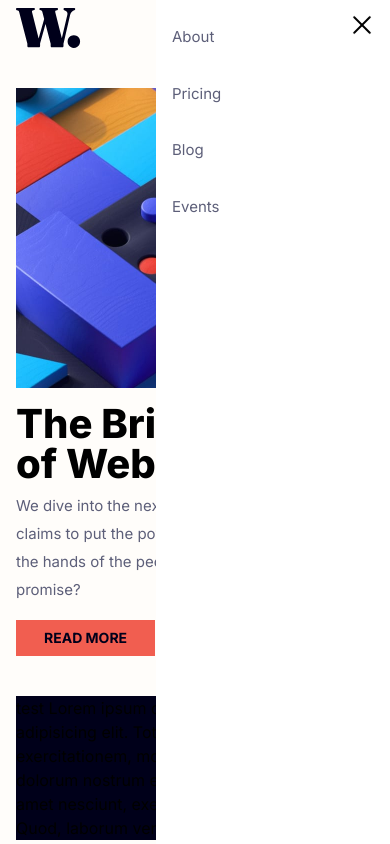
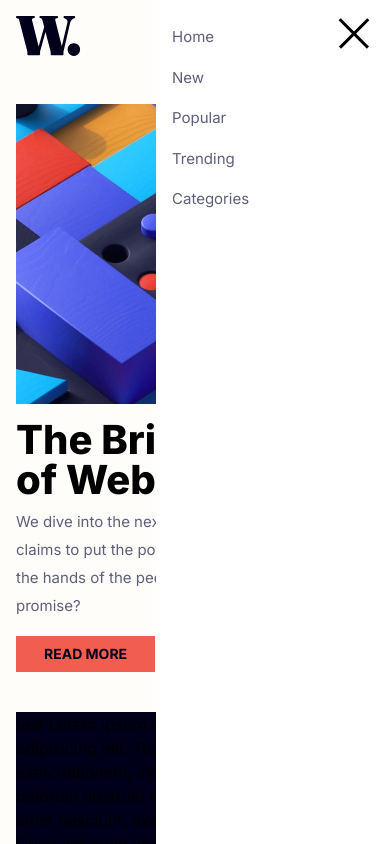
Before and after one commit to Randafrmn/NewsHomepage, a Next.js app: page / in a window 390 px wide. Both pictures are taken after a click on the button 362 px from the left and 25 px from the top of the page. Shown: the top 844 px of the page. Built offline with nearby package versions, Linux system fonts and the light colour scheme.

Commit message:
change navbar

```diff
--- a/components/navbar.tsx
+++ b/components/navbar.tsx
@@ -9,18 +9,18 @@ export default function Navbar() {
 	const [isMobileMenuOpen, setIsMobileMenuOpen] = useState(false);
 
 	function openMenu() {
-		if (isMobileMenuOpen) {
+		setIsMobileMenuOpen(!isMobileMenuOpen);
+
+		if (!isMobileMenuOpen) {
 			document.body.style.overflowY = "hidden";
 		} else {
 			document.body.style.overflowY = "auto";
 		}
-
-		setIsMobileMenuOpen(!isMobileMenuOpen);
 	}
 
 	return (
 		<header className="sticky top-0 z-50 md:px-36 px-4 bg-[#fffdfa] overflow-y-hidden">
-			<nav className="flex justify-between items-center py-2">
+			<nav className="flex justify-between items-center py-4">
 				{/* Logo */}
 				<div>
 					<svg width="65" height="40" xmlns="http://www.w3.org/2000/svg">
@@ -33,24 +33,24 @@ export default function Navbar() {
 
 				{/* Menu Links */}
 				<div className="flex space-x-4 gap-4 max-sm:hidden">
-					<a href="#" className="">
+					<a href="/" className="">
 						Home
 					</a>
-					<a href="#" className="">
+					<a href="/" className="">
 						New
 					</a>
-					<a href="#" className="">
+					<a href="/" className="">
 						Popular
 					</a>
-					<a href="#" className="">
+					<a href="/" className="">
 						Trending
 					</a>
-					<a href="#" className="">
+					<a href="/" className="">
 						Categories
 					</a>
 				</div>
 				<div className="sm:hidden">
-					<button className="text-white z-30 relative" onClick={openMenu}>
+					<button className= "z-30 relative" onClick={openMenu}>
 						<Hamburger isOpen={isMobileMenuOpen} />
 					</button>
 				</div>
@@ -64,17 +64,17 @@ export default function Navbar() {
 
 const MobileMenu = () => {
 	return (
-	  <div className="fixed sm:hidden flex flex-col justify-between pt-18 z-20 top-0 right-0 w-3/5 h-screen text-clear-white">
+	  <div className="fixed sm:hidden flex flex-col justify-between pt-18 z-20 top-0 right-0 w-3/5 h-screen">
 		<motion.div
 		  className="absolute top-0 bottom-0 left-0 right-0 bg-white"
 		  initial={{
-			y: "-120%",
+			x: "120%",
 		  }}
 		  animate={{
-			y: 0,
+			x: 0,
 		  }}
 		  exit={{
-			y: "-120%",
+			x: "120%",
 			transition: {
 			  delay: 0.6,
 			},
@@ -90,21 +90,21 @@ const MobileMenu = () => {
 		  transition={{
 			delayChildren: 0.15,
 		  }}
-		  className="relative py-6 px-4 flex flex-col gap-8 heading-2"
+		  className="relative py-6 px-4 flex flex-col gap-4 heading-2"
 		>
-		  {["About", "Pricing", "Blog", "Events"].map((item, index, arr) => (
+		  {["Home", "New", "Popular", "Trending", "Categories"].map((item, index, arr) => (
 			<motion.li
 			  key={index}
 			  variants={{
 				hidden: {
-				  x: -100,
+				  y: 100,
 				  opacity: 0,
 				  transition: {
 					delay: (arr.length - index) * 0.15,
 				  },
 				},
 				visible: {
-				  x: 0,
+				  y: 0,
 				  opacity: 1,
 				  transition: {
 					delay: index * 0.15,
@@ -133,7 +133,7 @@ const Hamburger = ({ isOpen}: {isOpen: boolean}) => {
 	return (
 		<div
 			aria-hidden
-			className="relative flex flex-col w-6 h-[18px] items-center"
+			className="relative flex flex-col w-10 h-[18px] items-center"
 		>
 			<MotionConfig
 			transition={{
@@ -152,7 +152,7 @@ const Hamburger = ({ isOpen}: {isOpen: boolean}) => {
 				rotate: isOpen ? -45 : 0,
 				top: isOpen ? 8 : 0,
 				}}
-				className="absolute  w-6 h-[2px] rounded-full bg-black"
+				className="absolute  w-10 h-[2.5px] bg-black"
 			/>
 			<motion.span
 				style={{
@@ -163,7 +163,7 @@ const Hamburger = ({ isOpen}: {isOpen: boolean}) => {
 				scaleX: isOpen ? 0.1 : 1,
 				top: 8,
 				}}
-				className="absolute w-6 h-[2px] rounded-full bg-black"
+				className="absolute w-10 h-[2.5px] bg-black"
 			/>
 			<motion.span
 				initial={false}
@@ -174,7 +174,7 @@ const Hamburger = ({ isOpen}: {isOpen: boolean}) => {
 				rotate: isOpen ? 45 : 0,
 				top: isOpen ? 8 : 16,
 				}}
-				className="absolute w-6 h-[2px] rounded-full bg-black"
+				className="absolute w-10 h-[2.5px] bg-black"
 			/>
 			</MotionConfig>
 		</div>
```
